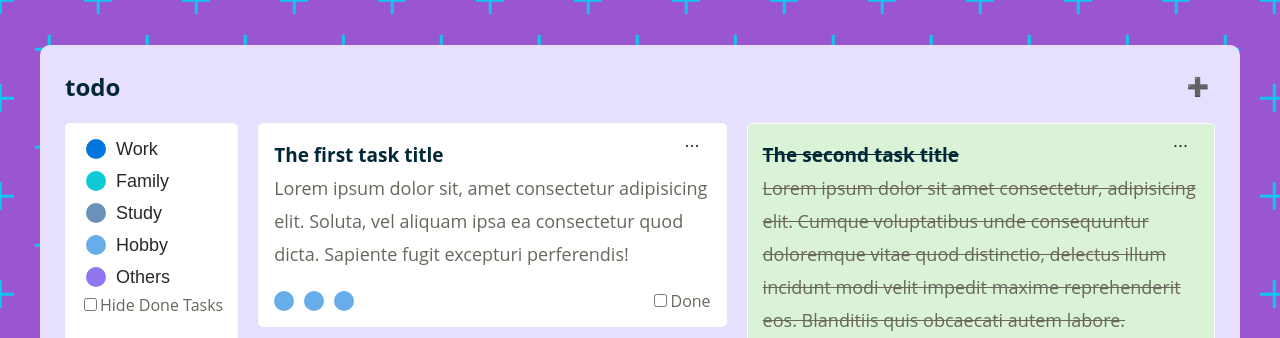
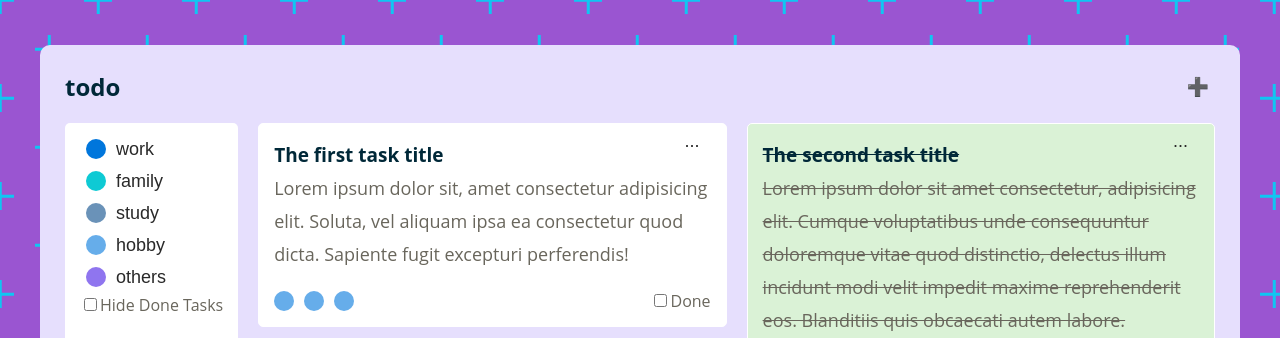
Before and after one commit to Kavin-crew/react-course-exercises, a React (Create React App) app in the folder _practical exercise/todo-list-v2/: page / in a window 1280 px wide. Shown: the top 338 px of the page. Built offline with nearby package versions, Linux system fonts and the light colour scheme.

Commit message:
fixing tags

```diff
--- a/_practical exercise/todo-list-v2/src/App.js
+++ b/_practical exercise/todo-list-v2/src/App.js
@@ -42,27 +42,27 @@ const initialTask = [
 const initialTags = [
   {
     id: '1',
-    text: 'Work',
+    text: 'work',
     color: '#0076dc',
   },
   {
     id: '2',
-    text: 'Family',
+    text: 'family',
     color: '#0ecad4',
   },
   {
     id: '3',
-    text: 'Study',
+    text: 'study',
     color: '#6a92b8',
   },
   {
     id: '4',
-    text: 'Hobby',
+    text: 'hobby',
     color: '#66adea',
   },
   {
     id: '5',
-    text: 'Others',
+    text: 'others',
     color: '#8f75ef',
   },
 ];
@@ -296,23 +296,20 @@ function MainContent({
 }
 
 function TagContentList({ task, initialTags }) {
-  const [tagColor, setTagColor] = useState(initialTags);
-  const [taskColor, setTaskColor] = useState(task.tags);
-
+  const tags = [...task.tags];
   return (
     <ul className="content__tags_list">
-      {taskColor.map((tag, i) => (
-        <TagContent tag={tag} key={tag.id} />
+      {tags.map((tag, i) => (
+        <TagContent tag={tag} key={task.id} />
       ))}
     </ul>
   );
 }
 
-function TagContent({ color }) {
-  console.log(color);
+function TagContent({ tag }) {
   return (
-    <li className="content__tag">
-      <span style={{ background: color }}>&nbsp;</span>
+    <li className="content__tag" key={tag.id * 100}>
+      <span>&nbsp;</span>
     </li>
   );
 }
```
